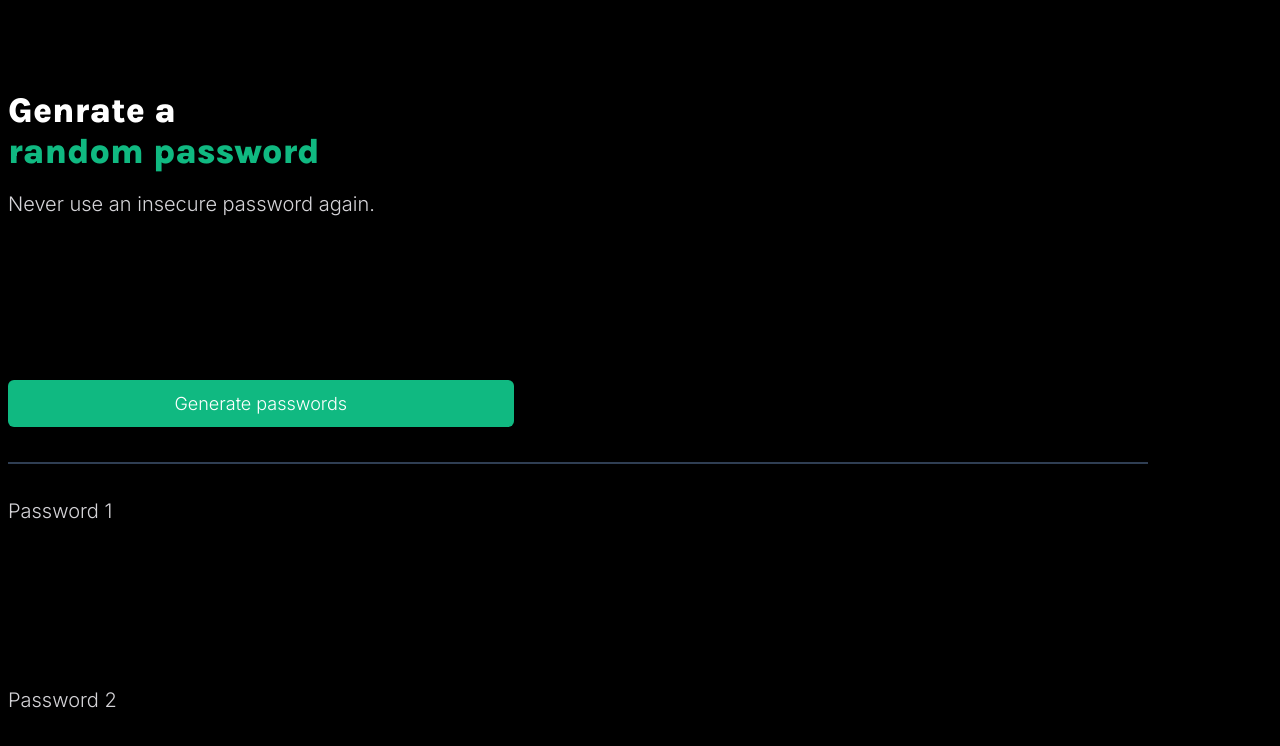
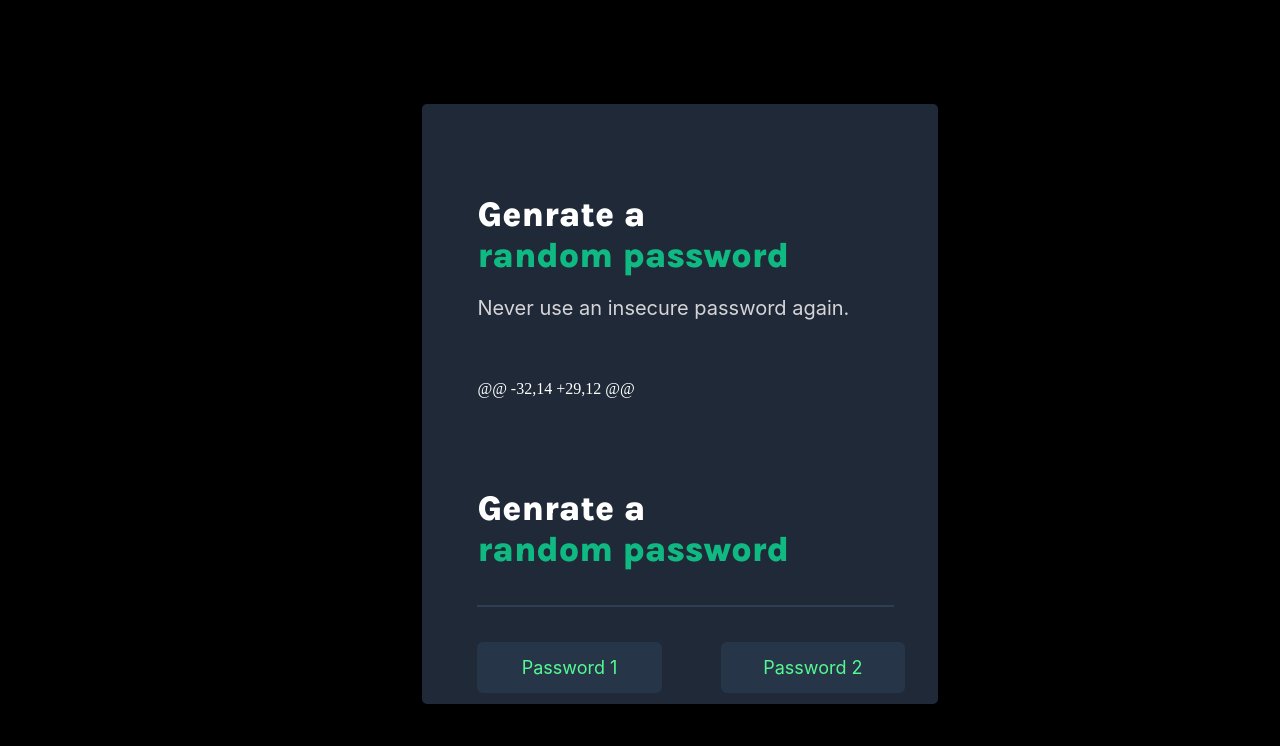
Before and after one commit to rajanisoni/Password-Generator, a plain HTML site: page index.html in a window 1280 px wide. Drawn offline with Linux system fonts and the light colour scheme.

Commit message:
Update index.html

```diff
--- a/index.html
+++ b/index.html
@@ -1,40 +1,41 @@
-<html>
-
+<!DOCTYPE html>
+<html lang="en">
 <head>
+    <meta charset="UTF-8">
+    <meta http-equiv="X-UA-Compatible" content="IE=edge">
+    <meta name="viewport" content="width=device-width, initial-scale=1.0">
+    <title>Password-Generator</title>
+    <!-- CSS -->
     <link rel="stylesheet" href="index.css">
+    <!-- GOOGLE FONTS -->
+    <link href="https://fonts.googleapis.com/css2?family=Karla:wght@800&display=swap" rel="stylesheet">
     <link rel="preconnect" href="https://fonts.googleapis.com">
-<link rel="preconnect" href="https://fonts.gstatic.com" crossorigin>
-<link href="https://fonts.googleapis.com/css2?family=Karla:wght@800&display=swap" rel="stylesheet">
-
-    <link rel="preconnect" href="https://fonts.googleapis.com">
-<link rel="preconnect" href="https://fonts.gstatic.com" crossorigin>
-<link href="https://fonts.googleapis.com/css2?family=Inter:wght@300&display=swap" rel="stylesheet">
 </head>
 
+
+
 <body>
-    <div id="background-2">
+    <div id="container">
         <div id="headings">
             <h1>Genrate a<br/><span id="green"> random password </span></h1>
 
         </div>
         <div>
-            <p id="p1">Never use an insecure password again.</p>
+            <p>Never use an insecure password again.</p>
 
         </div>
 
-        <div>
-            <button id = "Generate" onclick="getPasswords()">Generate passwords</button>
-        </div>
-
+	@@ -32,14 +29,12 @@ <h1>Genrate a<br/><span id="green"> random password </span></h1>
         <hr />
 
         <div>
-            <p class="pass-para" id="para-el1">Password 1</p>
-            <p class="pass-para" id="para-el2">Password 2</p>
+            <button class="pass-btn" id="button-el1">Password 1</button>
+            <button class="pass-btn" id="button-el2">Password 2</button>
 
         </div>
     </div>
 </body>
+
+
 <script src="index.js"></script>
 </body>
-</html>
```
